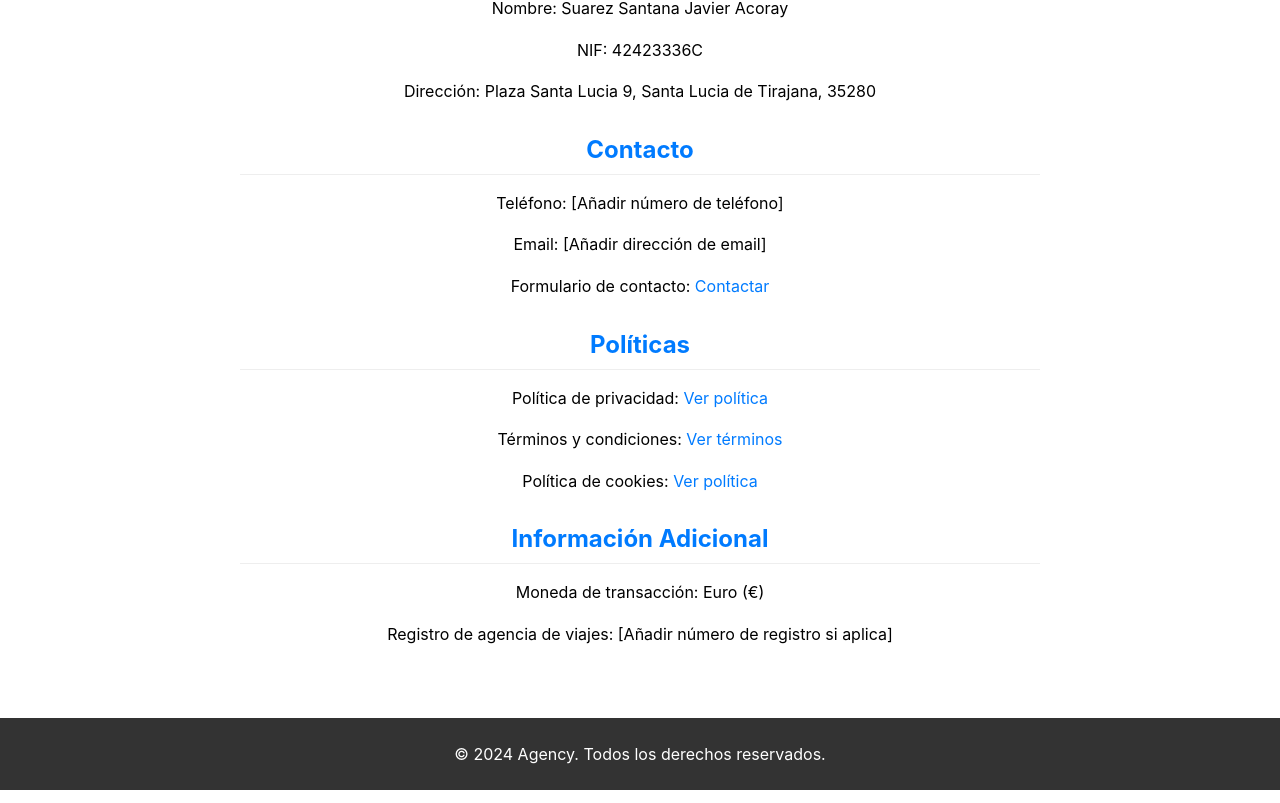
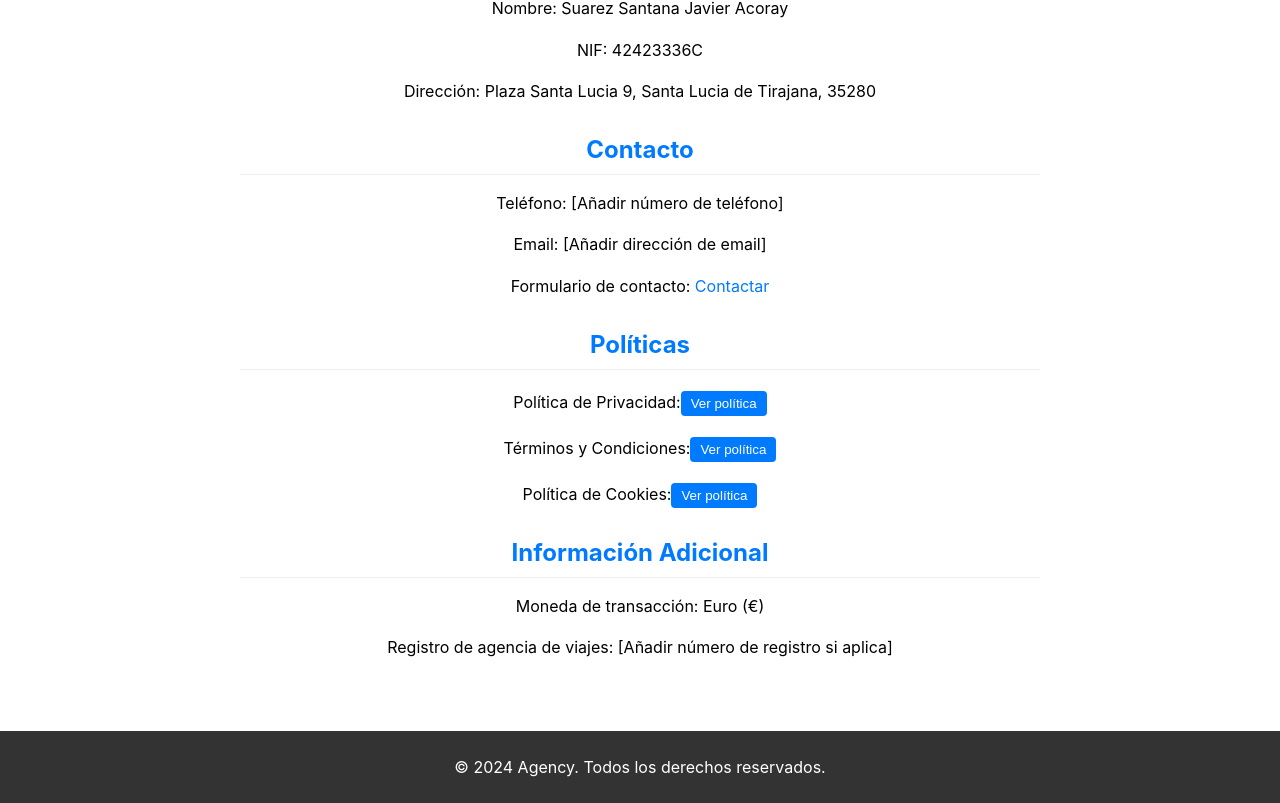
Before and after one commit to AboutDaCode/AGENCY, a React (Create React App) app: page / in a window 1280 px wide. Shown: the part 2319-3122 px from the top of the page. Built offline with nearby package versions, Linux system fonts and the light colour scheme.

Commit message:
politicas

```diff
--- a/src/components/LegalInformation.css
+++ b/src/components/LegalInformation.css
@@ -35,3 +35,34 @@
 .legal-information a:hover {
   text-decoration: underline;
 }
+
+/* Estilos para las políticas */
+.policy-item {
+  margin-bottom: 15px; /* Espacio entre cada política */
+}
+
+/* Contenedor para mantener el botón y el contenido alineados */
+.policy-container {
+  display: flex; /* Usar flexbox para alinear elementos */
+  flex-direction: column; /* Colocar los elementos en columna */
+}
+
+/* Estilo del botón */
+.policy-button {
+  background-color: #007bff; /* Color azul */
+  color: white; /* Color del texto */
+  border: none; /* Sin borde */
+  padding: 5px 10px; /* Espaciado interno */
+  border-radius: 4px; /* Bordes redondeados */
+  cursor: pointer; /* Cambia el cursor al pasar sobre el botón */
+  margin-top: 5px; /* Espacio entre el texto y el botón */
+}
+
+.policy-button:hover {
+  background-color: #0056b3; /* Color al pasar el mouse */
+}
+
+/* Contenido de la política */
+.policy-content {
+  margin-top: 10px; /* Espacio superior para el contenido de la política */
+}
--- a/src/components/LegalInformation.js
+++ b/src/components/LegalInformation.js
@@ -1,8 +1,52 @@
 // src/components/LegalInformation.js
-import React from 'react';
+import React, { useState } from 'react';
 import './LegalInformation.css';
 
 const LegalInformation = () => {
+  const [activePolicy, setActivePolicy] = useState(null); // Estado para controlar qué política está activa
+
+  const policies = [
+    {
+      id: 1,
+      title: 'Política de Privacidad',
+      content: `En Suarez Santana Javier Acoray, valoramos su privacidad. Esta política describe cómo recopilamos, usamos y protegemos su información personal.
+
+      - **Recopilación de Información**: Recopilamos información personal cuando usted se registra en nuestro sitio, realiza una reserva o interactúa con nosotros. Esto puede incluir su nombre, dirección de correo electrónico, número de teléfono y detalles de pago.
+
+      - **Uso de la Información**: Utilizamos su información para procesar reservas, comunicarnos con usted y mejorar nuestros servicios.
+
+      - **Protección de la Información**: Implementamos medidas de seguridad para proteger su información personal contra accesos no autorizados o divulgaciones.
+
+      - **Derechos del Usuario**: Tiene derecho a acceder, corregir o eliminar su información personal en cualquier momento. Para ejercer estos derechos, contáctenos a través del correo electrónico [tu-email@empresa.com].`
+    },
+    {
+      id: 2,
+      title: 'Términos y Condiciones',
+      content: `Al utilizar el sitio web de Suarez Santana Javier Acoray, usted acepta cumplir con los siguientes términos:
+
+      - **Uso del Servicio**: Usted se compromete a utilizar nuestros servicios solo para fines legales y conforme a todas las leyes aplicables.
+
+      - **Reservas**: Todas las reservas están sujetas a disponibilidad y confirmación. Nos reservamos el derecho a cancelar reservas en caso de errores en la disponibilidad o precios.
+
+      - **Modificaciones**: Nos reservamos el derecho a modificar estos términos en cualquier momento. Las modificaciones serán efectivas una vez publicadas en nuestro sitio web.`
+    },
+    {
+      id: 3,
+      title: 'Política de Cookies',
+      content: `Este sitio web utiliza cookies para mejorar la experiencia del usuario. Al utilizar nuestro sitio, usted acepta el uso de cookies.
+
+      - **Qué son las Cookies**: Las cookies son pequeños archivos que se almacenan en su dispositivo mientras navega por nuestro sitio.
+
+      - **Cómo Usamos las Cookies**: Utilizamos cookies para recordar sus preferencias, analizar el tráfico del sitio y personalizar contenido.
+
+      - **Gestión de Cookies**: Puede gestionar sus preferencias sobre el uso de cookies a través de la configuración de su navegador. Sin embargo, deshabilitar las cookies puede afectar la funcionalidad del sitio.`
+    }
+  ];
+
+  const togglePolicy = (id) => {
+    setActivePolicy(activePolicy === id ? null : id); // Alterna entre mostrar y ocultar
+  };
+
   return (
     <div className="legal-information">
       <h1>Información Legal</h1>
@@ -23,9 +67,20 @@ const LegalInformation = () => {
 
       <section>
         <h2>Políticas</h2>
-        <p>Política de privacidad: <a href="/privacidad">Ver política</a></p>
-        <p>Términos y condiciones: <a href="/terminos">Ver términos</a></p>
-        <p>Política de cookies: <a href="/cookies">Ver política</a></p>
+        {policies.map(policy => (
+          <div key={policy.id} className="policy-item">
+            <p>{policy.title}:
+              <button className="policy-button" onClick={() => togglePolicy(policy.id)}>
+                {activePolicy === policy.id ? 'Cerrar' : 'Ver política'}
+              </button>
+            </p>
+            {activePolicy === policy.id && (
+              <div className="policy-content">
+                <p>{policy.content}</p>
+              </div>
+            )}
+          </div>
+        ))}
       </section>
 
       <section>
```
Lines whose indentation alone changed are shown as unchanged.
